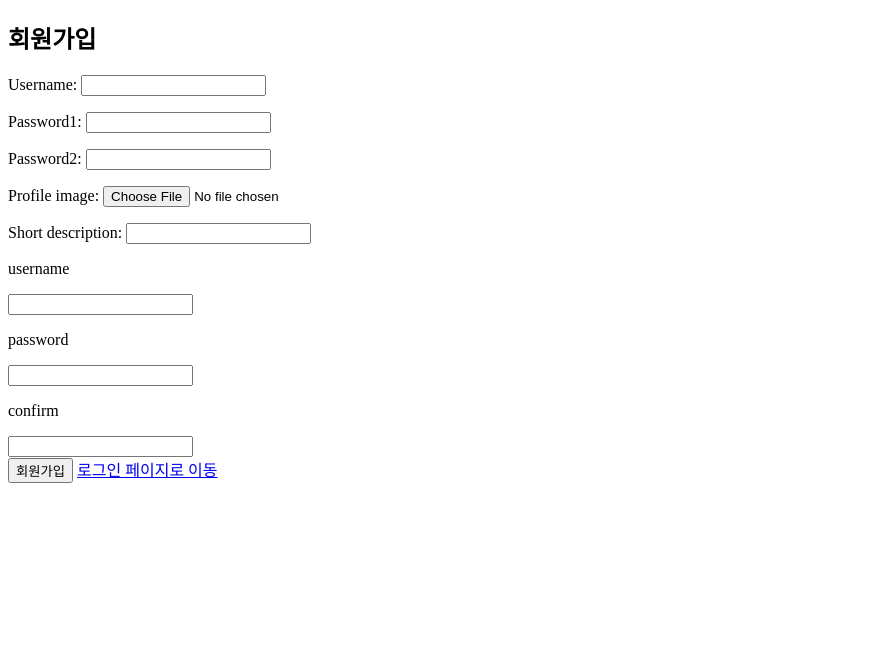
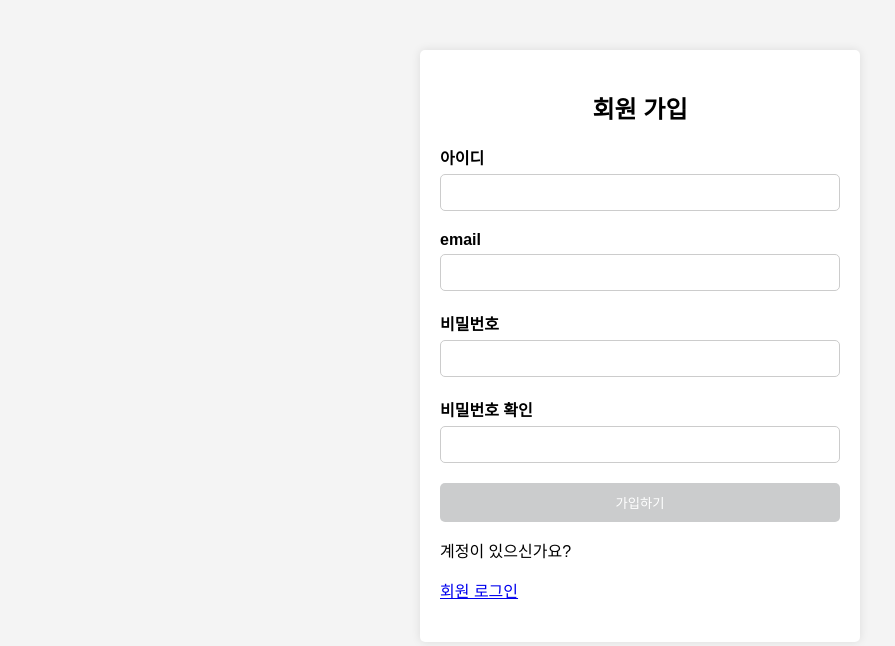
Before and after one commit to jjhwk/WeddingStory, a Django app: template templates/users/signup.html in a window 1280 px wide. Shown: the top 646 px of the page, without its empty margins (0-895 px from the left). Run offline with Django 5.2, Linux system fonts and the light colour scheme; the template is opened without the code that fills it: values that come from a table or form of the project are taken from there, others are empty.

Commit message:
로그인 사인업

```diff
--- a/marring_me/urls.py
+++ b/marring_me/urls.py
@@ -20,4 +20,6 @@ from django.urls import path,include
 urlpatterns = [
     path("admin/", admin.site.urls),
     path("", include("index.urls")),
+    path("reviews/", include("review.urls")),
+    path("users/", include("users.urls")),
 ]
--- a/review/models.py
+++ b/review/models.py
@@ -3,7 +3,7 @@ from django.db import models
 # Create your models here.
 class Post(models.Model):
     title = models.CharField("포스트 제목", max_length=100)
-    # user_id = models.ForeignKey("users.User", verbose_id="작성자", on_delete=models.CASCADE)
+    user_id = models.ForeignKey("users.User", verbose_name="작성자", on_delete=models.CASCADE)
     content = models.TextField("포스트 내용")
     created_at = models.DateTimeField("작성일시", auto_now_add=True)
     updated_at = models.DateTimeField("글수정시간", auto_now=True)
--- a/review/views.py
+++ b/review/views.py
@@ -3,6 +3,7 @@ from review.models import Post
 from review.forms import PostForm
 from django.http import HttpResponseRedirect, HttpResponseForbidden
 from django.urls import reverse
+
 
 # Create your views here.
 def feed_detail(request, post_id):
--- a/templates/users/signup.html
+++ b/templates/users/signup.html
@@ -1,27 +1,84 @@
 <!DOCTYPE html>
 <html lang="ko">
 <head>
-    <meta charset="UTF-8">
-    <meta name="viewport" content="width=device-width, initial-scale=1.0">
-    <title>회원가입 페이지</title>
+<meta charset="UTF-8">
+<meta name="viewport" content="width=device-width, initial-scale=1.0">
+<title>웨딩스토리 회원가입</title>
+<style>
+    body {
+        font-family: Arial, sans-serif;
+        margin: 0;
+        padding: 0;
+        background-color: #f4f4f4;
+    }
+    .container {
+        max-width: 400px;
+        margin: 50px auto;
+        padding: 20px;
+        background-color: #fff;
+        border-radius: 5px;
+        box-shadow: 0 0 10px rgba(0, 0, 0, 0.1);
+    }
+    h2 {
+        text-align: center;
+        margin-bottom: 20px;
+    }
+    .form-group {
+        margin-bottom: 20px;
+    }
+    .form-group label {
+        display: block;
+        font-weight: bold;
+        margin-bottom: 5px;
+    }
+    .form-group input {
+        width: 100%;
+        padding: 10px;
+        border: 1px solid #ccc;
+        border-radius: 5px;
+        box-sizing: border-box;
+    }
+    .form-group button {
+        width: 100%;
+        padding: 10px;
+        background-color: #cbcccd;
+        border: none;
+        border-radius: 5px;
+        color: #fff;
+        cursor: pointer;
+    }
+    .form-group button:hover {
+        background-color: #c0c2c4;
+    }
+</style>
 </head>
 <body>
-<div id="signup">
-    <form method="POST" enctype="multipart/form-data">
-        <h2>회원가입</h2>
+
+<div class="container">
+    <h2>회원 가입</h2>
+    <form action="#" method="post">
         {% csrf_token %}
-        {{ form.as_p }}
-        <p>username</p>
-        <input type="text" name="username">
-        <br>
-        <p>password</p>
-        <input type="text" name="password">
-        <br>
-        <p>confirm</p>
-        <input type="text" name="confirm">
-        <br>
-        <button type="submit" class="btn btn-signup">회원가입</button>
-        <a href="{% url 'users:login' %}">로그인 페이지로 이동</a>
+        <div class="form-group">
+            <label for="username">아이디</label>
+            <input type="text" id="username" name="username" required>
+        </div>
+        <div class="form-group">
+            <label for="email">email</label>
+            <input type="email" id="email" name="email" required>
+        </div>
+        <div class="form-group">
+            <label for="password">비밀번호</label>
+            <input type="password" id="password1" name="password1" required>
+        </div>
+        <div class="form-group">
+            <label for="password2">비밀번호 확인</label>
+            <input type="password" id="password2" name="password2" required>
+        </div>
+        <div class="form-group">
+            <button type="submit">가입하기</button>
+            <p>계정이 있으신가요?</p>
+            <a href="{% url 'users:login' %}">회원 로그인</a>
+        </div>
     </form>
 </div>
 
--- a/users/forms.py
+++ b/users/forms.py
@@ -4,15 +4,15 @@ from django.core.exceptions import ValidationError
 
 class LoginForm(forms.Form):
     username = forms.CharField(
-        min_length=3,
+        min_length=16,
         widget=forms.TextInput(
-            attrs={"placeholder": "사용자명 (3자리 이상)"},
+            attrs={"placeholder": "사용자명 (16자리 이하)"},
         )
     )
     password = forms.CharField(
-        min_length=4,
+        min_length=20,
         widget=forms.PasswordInput(
-            attrs={"placeholder": "비밀번호 (자리 이상)"},
+            attrs={"placeholder": "비밀번호 (20자리 이하)"},
         )
     )
 
@@ -20,24 +20,25 @@ class SignupForm(forms.Form):
     username = forms.CharField()
     password1 = forms.CharField(widget=forms.PasswordInput)
     password2 = forms.CharField(widget=forms.PasswordInput)
-    profile_image = forms.ImageField()
-    short_description = forms.CharField()
 
 
     def clean_username(self):
         username = self.cleaned_data["username"]
 
         if User.objects.filter(username=username).exists():
-            raise ValidationError(f"입력한 사용자명({username})은 이미 사용중입니다")
+            raise ValidationError(f"입력한 사용자명({username})은 이미 사용 중입니다")
 
         return username
 
-    # password 검증, clean은 꼭 return을 해주지 않아도 됨
     def clean(self):
+        raise ValidationError(f"비밀번호와 비밀번호 확인란의 값이 다릅니다")
+
+    def save(self):
+        username = self.cleaned_data["username"]
         password1 = self.cleaned_data["password1"]
-        password2 = self.cleaned_data["password2"]
 
-        if password1 != password2:
-            # password2 필드에 오류를 추가
-            self.add_error("password2",
-                            "비밀번호와 비밀번호 확인란의 값이 다릅니다")
+        user = User.objects.create_user(
+            username=username,
+            password=password1
+        )
+        return user
```
Also changed, not shown: templates/users/login.html (+60 -49 lines), users/models.py (+5 -5 lines), users/views.py (+29 -6 lines), review/migrations/0001_initial.py, review/migrations/0002_post_view.py (deleted), review/migrations/0003_remove_post_thumbnail.py (deleted), users/migrations/0001_initial.py.
